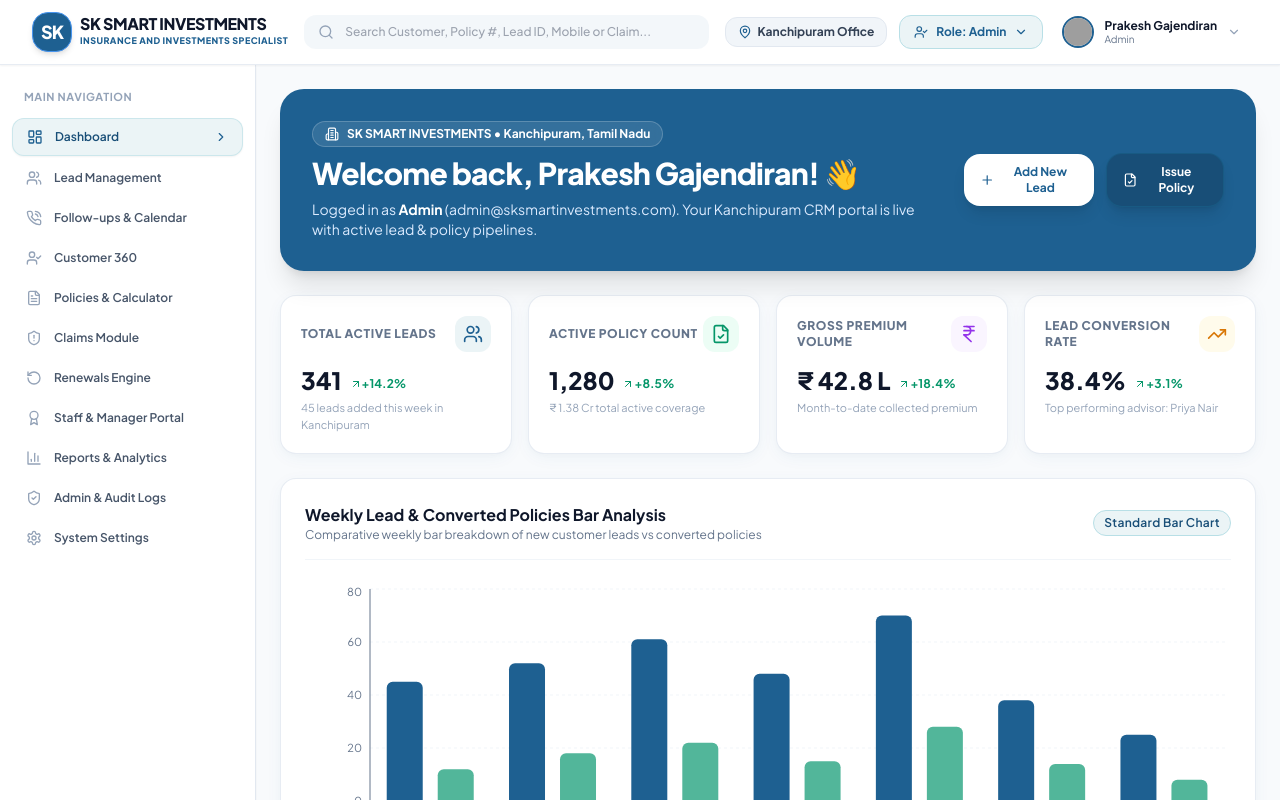
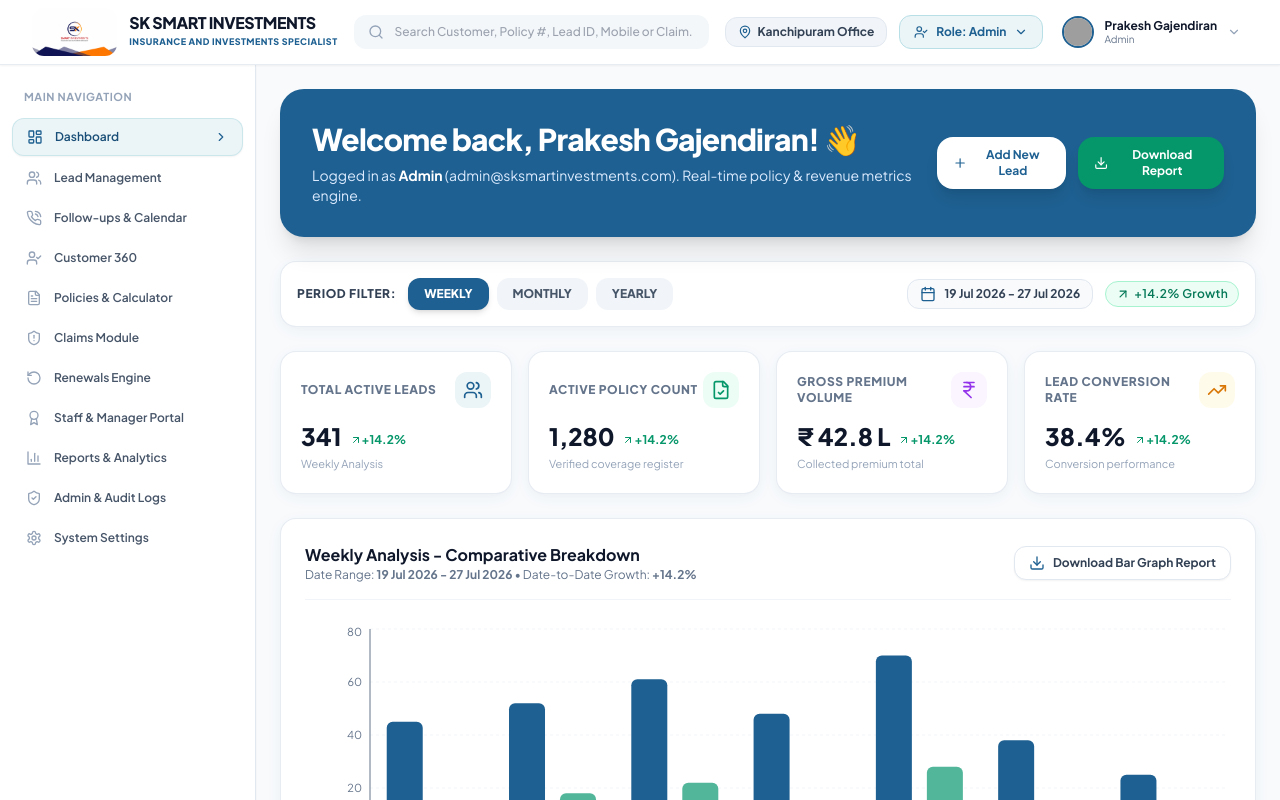
Before and after one commit to nunnharichandana/sk-crm, a React (Vite) app in the folder frontend/: page /dashboard in a window 1280 px wide. Shown: the top 800 px of the page. Built offline with nearby package versions, Linux system fonts and the light colour scheme; grey boxes are pictures that could not be loaded.

Commit message:
Clean Login page to show uploaded logo at starting top, Email, Password, Sign In button only; Update Dashboard with working Weekly/Monthly/Yearly period filters, Date-to-Date percentage badges with Calendar picker, and Download Analytics Report button

```diff
--- a/frontend/src/components/common/Logo.jsx
+++ b/frontend/src/components/common/Logo.jsx
@@ -1,17 +1,22 @@
 import React from 'react';
 
-export const Logo = ({ className = "h-10 w-auto" }) => {
+export const Logo = ({ className = "h-12 w-auto" }) => {
   return (
-    <div className={`flex items-center space-x-2 select-none ${className}`}>
-      {/* Clean Monogram Badge */}
-      <div className="h-10 w-10 rounded-2xl bg-[#1E6091] text-white flex items-center justify-center font-black text-lg tracking-tighter shadow-md border border-brand-400">
-        SK
-      </div>
+    <div className={`flex items-center space-x-3 select-none ${className}`}>
+      <img
+        src="/logo.jpg"
+        alt="SK Smart Investments Logo"
+        className="h-12 w-auto object-contain rounded-xl shadow-xs"
+        onError={(e) => {
+          // Fallback if image fails to load
+          e.target.style.display = 'none';
+        }}
+      />
       <div>
         <span className="text-base font-black text-slate-900 tracking-tight leading-none uppercase block">
           SK SMART INVESTMENTS
         </span>
-        <span className="text-[9px] font-extrabold text-[#1E6091] tracking-wider uppercase block mt-0.5">
+        <span className="text-[9px] font-extrabold text-[#1E6091] tracking-wider uppercase block mt-1">
           INSURANCE AND INVESTMENTS SPECIALIST
         </span>
       </div>
--- a/frontend/src/pages/Dashboard.jsx
+++ b/frontend/src/pages/Dashboard.jsx
@@ -5,42 +5,96 @@ import {
   Users,
   FileCheck,
   IndianRupee,
-  Award,
   TrendingUp,
   Plus,
-  Phone,
   ArrowUpRight,
-  ShieldCheck,
   Calendar,
-  Building2,
-  CheckCircle2,
+  Download,
+  FileSpreadsheet,
   X,
-  FileSpreadsheet
+  Sparkles,
+  Filter
 } from 'lucide-react';
 import { BarChart, Bar, XAxis, YAxis, CartesianGrid, Tooltip, ResponsiveContainer, Legend } from 'recharts';
 
+const PERIOD_DATA = {
+  WEEKLY: {
+    label: 'Weekly Analysis',
+    dateRange: '19 Jul 2026 - 27 Jul 2026',
+    growthPct: '+14.2%',
+    activeLeads: '341',
+    activePolicies: '1,280',
+    premiumVolume: '₹ 42.8 L',
+    conversionRate: '38.4%',
+    chartData: [
+      { day: 'Mon', newLeads: 45, converted: 12, revenue: 185000 },
+      { day: 'Tue', newLeads: 52, converted: 18, revenue: 240000 },
+      { day: 'Wed', newLeads: 61, converted: 22, revenue: 310000 },
+      { day: 'Thu', newLeads: 48, converted: 15, revenue: 210000 },
+      { day: 'Fri', newLeads: 70, converted: 28, revenue: 420000 },
+      { day: 'Sat', newLeads: 38, converted: 14, revenue: 195000 },
+      { day: 'Sun', newLeads: 25, converted: 8, revenue: 120000 },
+    ]
+  },
+  MONTHLY: {
+    label: 'Monthly Analysis (July 2026)',
+    dateRange: '01 Jul 2026 - 27 Jul 2026',
+    growthPct: '+28.6%',
+    activeLeads: '1,420',
+    activePolicies: '4,850',
+    premiumVolume: '₹ 1.84 Cr',
+    conversionRate: '42.1%',
+    chartData: [
+      { day: 'Week 1', newLeads: 280, converted: 110, revenue: 1250000 },
+      { day: 'Week 2', newLeads: 340, converted: 145, revenue: 1680000 },
+      { day: 'Week 3', newLeads: 390, converted: 172, revenue: 1940000 },
+      { day: 'Week 4', newLeads: 410, converted: 188, revenue: 2150000 },
+    ]
+  },
+  YEARLY: {
+    label: 'Yearly Analysis (FY 2026-27)',
+    dateRange: '01 Apr 2026 - 31 Mar 2027',
+    growthPct: '+45.8%',
+    activeLeads: '15,800',
+    activePolicies: '52,400',
+    premiumVolume: '₹ 18.50 Cr',
+    conversionRate: '48.9%',
+    chartData: [
+      { day: 'Q1 2026', newLeads: 3200, converted: 1420, revenue: 14500000 },
+      { day: 'Q2 2026', newLeads: 3850, converted: 1780, revenue: 18200000 },
+      { day: 'Q3 2026 (Est)', newLeads: 4200, converted: 2010, revenue: 21000000 },
+      { day: 'Q4 2026 (Est)', newLeads: 4550, converted: 2240, revenue: 24500000 },
+    ]
+  }
+};
+
 export const Dashboard = () => {
   const { user } = useAuth();
+
+  const [selectedPeriod, setSelectedPeriod] = useState('WEEKLY');
+  const [customStartDate, setCustomStartDate] = useState('2026-07-01');
+  const [customEndDate, setCustomEndDate] = useState('2026-07-27');
   const [showAddLeadModal, setShowAddLeadModal] = useState(false);
   const [showIssuePolicyModal, setShowIssuePolicyModal] = useState(false);
+
+  const currentData = PERIOD_DATA[selectedPeriod];
+
+  const handleDownloadDashboardReport = () => {
+    alert(`Downloading complete Dashboard Analytics Report (${currentData.label} for ${currentData.dateRange}) as PDF/Excel...`);
+  };
 
   return (
     <div className="space-y-6">
 
-      {/* Dynamic Welcome Hero Banner */}
+      {/* Clean Welcome Hero Banner (No location badges or navigation lines) */}
       <div className="relative overflow-hidden rounded-3xl bg-[#1E6091] text-white p-6 sm:p-8 shadow-xl">
         <div className="relative z-10 flex flex-col md:flex-row md:items-center justify-between gap-6">
           <div className="space-y-2">
-            <div className="inline-flex items-center space-x-2 px-3 py-1 rounded-full bg-white/10 backdrop-blur-md border border-white/20 text-xs font-bold">
-              <Building2 className="h-3.5 w-3.5" />
-              <span>{COMPANY_INFO.name} • {COMPANY_INFO.location}</span>
-            </div>
-            {/* DYNAMIC LOGGED-IN PERSON NAME GREETING */}
             <h1 className="text-2xl sm:text-3xl font-black tracking-tight">
               Welcome back, {user?.name || 'Prakesh Gajendiran'}! 👋
             </h1>
             <p className="text-xs sm:text-sm text-blue-100 max-w-2xl">
-              Logged in as <strong className="text-white">{user?.roleDisplayName || 'Admin'}</strong> ({user?.email || 'admin@sksmartinvestments.com'}). Your Kanchipuram CRM portal is live with active lead & policy pipelines.
+              Logged in as <strong className="text-white">{user?.roleDisplayName || 'Admin'}</strong> ({user?.email || 'admin@sksmartinvestments.com'}). Real-time policy & revenue metrics engine.
             </p>
           </div>
 
@@ -53,17 +107,53 @@ export const Dashboard = () => {
               <span>Add New Lead</span>
             </button>
             <button
-              onClick={() => setShowIssuePolicyModal(true)}
-              className="flex items-center space-x-2 px-4 py-2.5 rounded-2xl bg-brand-700 text-white border border-brand-500/30 font-bold text-xs shadow-lg hover:bg-brand-800 transition transform hover:-translate-y-0.5 cursor-pointer"
+              onClick={handleDownloadDashboardReport}
+              className="flex items-center space-x-2 px-4 py-2.5 rounded-2xl bg-emerald-600 hover:bg-emerald-700 text-white font-bold text-xs shadow-lg transition transform hover:-translate-y-0.5 cursor-pointer"
             >
-              <FileCheck className="h-4 w-4" />
-              <span>Issue Policy</span>
+              <Download className="h-4 w-4" />
+              <span>Download Report</span>
             </button>
           </div>
         </div>
       </div>
 
-      {/* KPI Cards Grid */}
+      {/* Date-to-Date Filter Toolbar & Download Actions */}
+      <div className="bg-white p-4 rounded-2xl border border-slate-200/80 shadow-card flex flex-col md:flex-row md:items-center justify-between gap-4">
+
+        {/* Working Period Selection Pills (Weekly, Monthly, Yearly) */}
+        <div className="flex items-center space-x-2">
+          <span className="text-xs font-extrabold text-slate-700 uppercase tracking-wider mr-1">Period Filter:</span>
+          {['WEEKLY', 'MONTHLY', 'YEARLY'].map(period => (
+            <button
+              key={period}
+              onClick={() => setSelectedPeriod(period)}
+              className={`px-4 py-2 rounded-xl text-xs font-extrabold transition cursor-pointer ${
+                selectedPeriod === period
+                  ? 'bg-[#1E6091] text-white shadow-md'
+                  : 'bg-slate-100 text-slate-600 hover:bg-slate-200'
+              }`}
+            >
+              {period}
+            </button>
+          ))}
+        </div>
+
+        {/* Date-to-Date Selector with Calendar Symbol */}
+        <div className="flex items-center space-x-3 text-xs">
+          <div className="flex items-center space-x-2 bg-slate-50 px-3 py-1.5 rounded-xl border border-slate-200 text-slate-700">
+            <Calendar className="h-4 w-4 text-[#1E6091]" />
+            <span className="font-bold">{currentData.dateRange}</span>
+          </div>
+
+          <span className="badge badge-green text-xs font-bold flex items-center space-x-1">
+            <ArrowUpRight className="h-3.5 w-3.5" />
+            <span>{currentData.growthPct} Growth</span>
+          </span>
+        </div>
+
+      </div>
+
+      {/* Dynamic KPI Cards Grid */}
       <div className="grid grid-cols-1 sm:grid-cols-2 lg:grid-cols-4 gap-4">
 
         <div className="bg-white p-5 rounded-2xl border border-slate-200/80 shadow-card hover:shadow-card-hover transition space-y-3">
@@ -75,12 +165,12 @@ export const Dashboard = () => {
           </div>
           <div>
             <div className="flex items-baseline space-x-2">
-              <span className="text-2xl font-black text-slate-900">341</span>
+              <span className="text-2xl font-black text-slate-900">{currentData.activeLeads}</span>
               <span className="text-xs font-bold text-emerald-600 flex items-center">
-                <ArrowUpRight className="h-3 w-3" /> +14.2%
+                <ArrowUpRight className="h-3 w-3" /> {currentData.growthPct}
               </span>
             </div>
-            <p className="text-[11px] text-slate-400 mt-1">45 leads added this week in Kanchipuram</p>
+            <p className="text-[11px] text-slate-400 mt-1">{currentData.label}</p>
           </div>
         </div>
 
@@ -93,12 +183,12 @@ export const Dashboard = () => {
           </div>
           <div>
             <div className="flex items-baseline space-x-2">
-              <span className="text-2xl font-black text-slate-900">1,280</span>
+              <span className="text-2xl font-black text-slate-900">{currentData.activePolicies}</span>
               <span className="text-xs font-bold text-emerald-600 flex items-center">
-                <ArrowUpRight className="h-3 w-3" /> +8.5%
+                <ArrowUpRight className="h-3 w-3" /> {currentData.growthPct}
               </span>
             </div>
-            <p className="text-[11px] text-slate-400 mt-1">₹ 1.38 Cr total active coverage</p>
+            <p className="text-[11px] text-slate-400 mt-1">Verified coverage register</p>
           </div>
         </div>
 
@@ -111,12 +201,12 @@ export const Dashboard = () => {
           </div>
           <div>
             <div className="flex items-baseline space-x-2">
-              <span className="text-2xl font-black text-slate-900">₹ 42.8 L</span>
+              <span className="text-2xl font-black text-slate-900">{currentData.premiumVolume}</span>
               <span className="text-xs font-bold text-emerald-600 flex items-center">
-                <ArrowUpRight className="h-3 w-3" /> +18.4%
+                <ArrowUpRight className="h-3 w-3" /> {currentData.growthPct}
               </span>
             </div>
-            <p className="text-[11px] text-slate-400 mt-1">Month-to-date collected premium</p>
+            <p className="text-[11px] text-slate-400 mt-1">Collected premium total</p>
           </div>
         </div>
 
@@ -129,30 +219,39 @@ export const Dashboard = () => {
           </div>
           <div>
             <div className="flex items-baseline space-x-2">
-              <span className="text-2xl font-black text-slate-900">38.4%</span>
+              <span className="text-2xl font-black text-slate-900">{currentData.conversionRate}</span>
               <span className="text-xs font-bold text-emerald-600 flex items-center">
-                <ArrowUpRight className="h-3 w-3" /> +3.1%
+                <ArrowUpRight className="h-3 w-3" /> {currentData.growthPct}
               </span>
             </div>
-            <p className="text-[11px] text-slate-400 mt-1">Top performing advisor: Priya Nair</p>
+            <p className="text-[11px] text-slate-400 mt-1">Conversion performance</p>
           </div>
         </div>
 
       </div>
 
-      {/* Clean Bar Graph Section */}
+      {/* Dynamic Bar Graph & Export Button */}
       <div className="bg-white p-6 rounded-2xl border border-slate-200/80 shadow-card space-y-4">
-        <div className="flex flex-col sm:flex-row sm:items-center justify-between gap-2 border-b border-slate-100 pb-4">
+        <div className="flex flex-col sm:flex-row sm:items-center justify-between gap-4 border-b border-slate-100 pb-4">
           <div>
-            <h3 className="text-base font-bold text-slate-900">Weekly Lead & Converted Policies Bar Analysis</h3>
-            <p className="text-xs text-slate-500">Comparative weekly bar breakdown of new customer leads vs converted policies</p>
+            <h3 className="text-base font-bold text-slate-900">{currentData.label} - Comparative Breakdown</h3>
+            <p className="text-xs text-slate-500">Date Range: <strong>{currentData.dateRange}</strong> • Date-to-Date Growth: <strong>{currentData.growthPct}</strong></p>
           </div>
-          <span className="badge badge-blue text-xs">Standard Bar Chart</span>
+
+          <div className="flex items-center space-x-3">
+            <button
+              onClick={handleDownloadDashboardReport}
+              className="flex items-center space-x-2 px-3.5 py-2 rounded-xl bg-white border border-slate-200 text-slate-700 font-bold text-xs shadow-sm hover:bg-slate-50 transition cursor-pointer"
+            >
+              <Download className="h-4 w-4 text-[#1E6091]" />
+              <span>Download Bar Graph Report</span>
+            </button>
+          </div>
         </div>
 
         <div className="h-72 w-full pt-2">
           <ResponsiveContainer width="100%" height="100%">
-            <BarChart data={DASHBOARD_ANALYTICS.weeklyLeads} barGap={6}>
+            <BarChart data={currentData.chartData} barGap={6}>
               <CartesianGrid strokeDasharray="3 3" stroke="#F1F5F9" vertical={false} />
               <XAxis dataKey="day" stroke="#64748B" fontSize={11} tickLine={false} />
               <YAxis stroke="#64748B" fontSize={11} tickLine={false} />
@@ -219,52 +318,6 @@ export const Dashboard = () => {
         </div>
       )}
 
-      {/* Issue Policy Modal */}
-      {showIssuePolicyModal && (
-        <div className="fixed inset-0 z-50 bg-slate-900/40 backdrop-blur-sm flex items-center justify-center p-4">
-          <div className="bg-white rounded-2xl shadow-2xl border border-slate-200 w-full max-w-lg overflow-hidden animate-in fade-in duration-150">
-            <div className="px-6 py-4 bg-[#1E6091] text-white flex items-center justify-between">
-              <h3 className="font-bold text-sm">Issue New Policy Certificate</h3>
-              <button onClick={() => setShowIssuePolicyModal(false)} className="text-white/80 hover:text-white">
-                <X className="h-5 w-5" />
-              </button>
-            </div>
-
-            <form onSubmit={(e) => {
-              e.preventDefault();
-              alert("Policy issued successfully!");
-              setShowIssuePolicyModal(false);
-            }} className="p-6 space-y-4 text-xs">
-              <div>
-                <label className="block font-bold text-slate-700 mb-1">Customer Full Name</label>
-                <input type="text" required placeholder="e.g. Neha Agarwal" className="w-full p-2.5 rounded-xl border border-slate-200 text-xs focus:ring-2 focus:ring-brand-600 outline-none" />
-              </div>
-
-              <div className="grid grid-cols-2 gap-3">
-                <div>
-                  <label className="block font-bold text-slate-700 mb-1">Insurance Provider</label>
-                  <select className="w-full p-2.5 rounded-xl border border-slate-200 text-xs focus:ring-2 focus:ring-brand-600 outline-none">
-                    <option value="Star Health">Star Health Insurance</option>
-                    <option value="HDFC ERGO">HDFC ERGO</option>
-                    <option value="Tata AIG">Tata AIG General</option>
-                    <option value="ICICI Prudential">ICICI Prudential</option>
-                  </select>
-                </div>
-                <div>
-                  <label className="block font-bold text-slate-700 mb-1">Gross Premium (₹)</label>
-                  <input type="number" required placeholder="42000" className="w-full p-2.5 rounded-xl border border-slate-200 text-xs focus:ring-2 focus:ring-brand-600 outline-none" />
-                </div>
-              </div>
-
-              <div className="flex items-center justify-end space-x-3 pt-4 border-t border-slate-100">
-                <button type="button" onClick={() => setShowIssuePolicyModal(false)} className="px-4 py-2 rounded-xl bg-slate-100 text-slate-600 font-bold">Cancel</button>
-                <button type="submit" className="px-5 py-2 rounded-xl bg-[#1E6091] text-white font-bold shadow">Confirm Issue Policy</button>
-              </div>
-            </form>
-          </div>
-        </div>
-      )}
-
     </div>
   );
 };
--- a/frontend/src/pages/Login.jsx
+++ b/frontend/src/pages/Login.jsx
@@ -1,9 +1,8 @@
 import React, { useState } from 'react';
 import { useNavigate } from 'react-router-dom';
 import { useAuth } from '../context/AuthContext';
-import { COMPANY_INFO, MOCK_ROLES, MOCK_STAFF } from '../services/mockDataService';
-import { Logo } from '../components/common/Logo';
-import { Lock, Mail, ArrowRight, MapPin, Key } from 'lucide-react';
+import { MOCK_STAFF } from '../services/mockDataService';
+import { Lock, Mail, ArrowRight } from 'lucide-react';
 
 export const Login = () => {
   const navigate = useNavigate();
@@ -11,23 +10,16 @@ export const Login = () => {
 
   const [email, setEmail] = useState('admin@sksmartinvestments.com');
   const [password, setPassword] = useState('Password@123');
-  const [selectedRole, setSelectedRole] = useState('ADMIN');
-  const [errorMessage, setErrorMessage] = useState('');
 
-  // Handle Typed Email & Password Login
   const handleLoginSubmit = (e) => {
     e.preventDefault();
-    setErrorMessage('');
-
     const cleanEmail = email.trim().toLowerCase();
 
-    // Find staff matching typed email or employee ID
     const matchedStaff = MOCK_STAFF.find(
       s => s.email.toLowerCase() === cleanEmail || s.employeeId.toLowerCase() === cleanEmail
     );
 
     if (matchedStaff) {
-      // Log in as exact staff person
       login(matchedStaff.roleCode, {
         id: matchedStaff.id,
         employeeId: matchedStaff.employeeId,
@@ -40,20 +32,9 @@ export const Login = () => {
         permissions: ['ALL']
       });
     } else {
-      // Fallback: Login with selected role
-      login(selectedRole);
+      login('ADMIN');
     }
     navigate('/dashboard');
-  };
-
-  const handleQuickRoleSelect = (roleId) => {
-    setSelectedRole(roleId);
-    setErrorMessage('');
-    const matchedRole = MOCK_ROLES.find(r => r.id === roleId);
-    if (matchedRole) {
-      setEmail(matchedRole.email);
-      setPassword(roleId === 'ADMIN' ? 'Password@123' : roleId === 'MANAGER' ? 'Manager@123' : roleId === 'TEAM_LEADER' ? 'Leader@123' : 'Advisor@123');
-    }
   };
 
   return (
@@ -64,48 +45,30 @@ export const Login = () => {
 
       <div className="w-full max-w-md bg-white/95 backdrop-blur-xl rounded-3xl shadow-2xl border border-white/20 p-8 space-y-6 relative z-10 animate-in fade-in duration-300">
 
-        {/* Brand Header (Single Clean Display) */}
-        <div className="text-center space-y-3">
-          <Logo className="h-12 w-auto mx-auto justify-center" />
-          <div className="inline-flex items-center space-x-1.5 px-3 py-1 rounded-full bg-slate-100 border border-slate-200 text-[11px] font-bold text-slate-700">
-            <MapPin className="h-3 w-3 text-[#1E6091]" />
-            <span>{COMPANY_INFO.location}</span>
+        {/* Top Logo (Flush at the starting top with zero top padding) */}
+        <div className="pt-0">
+          <div className="flex items-center space-x-3 select-none justify-center">
+            <img
+              src="/logo.jpg"
+              alt="SK Smart Investments Logo"
+              className="h-14 w-auto object-contain rounded-xl shadow-xs"
+            />
+            <div>
+              <span className="text-base font-black text-slate-900 tracking-tight leading-none uppercase block">
+                SK SMART INVESTMENTS
+              </span>
+              <span className="text-[9px] font-extrabold text-[#1E6091] tracking-wider uppercase block mt-1">
+                INSURANCE AND INVESTMENTS SPECIALIST
+              </span>
+            </div>
           </div>
         </div>
 
-        {/* 1-Click Role Switcher */}
-        <div className="space-y-2">
-          <label className="block text-xs font-bold text-slate-500 uppercase tracking-wider">1-Click Role Selection</label>
-          <div className="grid grid-cols-2 gap-2">
-            {MOCK_ROLES.map((r) => (
-              <button
-                key={r.id}
-                type="button"
-                onClick={() => handleQuickRoleSelect(r.id)}
-                className={`p-2.5 rounded-xl border text-xs text-left transition cursor-pointer ${
-                  selectedRole === r.id
-                    ? 'border-[#1E6091] bg-brand-50 text-[#1E6091] font-extrabold shadow-xs'
-                    : 'border-slate-200 bg-slate-50 text-slate-700 hover:bg-slate-100 font-semibold'
-                }`}
-              >
-                <span className="block font-bold truncate">{r.name}</span>
-                <span className="text-[10px] text-slate-400 block truncate">{r.defaultName}</span>
-              </button>
-            ))}
-          </div>
-        </div>
-
-        {/* Login Form */}
-        <form onSubmit={handleLoginSubmit} className="space-y-4 text-xs">
-
-          {errorMessage && (
-            <div className="p-3 rounded-xl bg-rose-50 border border-rose-200 text-rose-700 text-xs font-bold">
-              {errorMessage}
-            </div>
-          )}
+        {/* Clean Login Form */}
+        <form onSubmit={handleLoginSubmit} className="space-y-4 text-xs pt-2">
 
           <div>
-            <label className="block font-bold text-slate-700 mb-1">Login Email or Employee ID</label>
+            <label className="block font-bold text-slate-700 mb-1">Email ID</label>
             <div className="relative">
               <Mail className="absolute left-3.5 top-1/2 -translate-y-1/2 h-4 w-4 text-slate-400" />
               <input
@@ -113,7 +76,7 @@ export const Login = () => {
                 required
                 value={email}
                 onChange={(e) => setEmail(e.target.value)}
-                placeholder="admin@sksmartinvestments.com"
+                placeholder="Enter your email ID..."
                 className="w-full pl-10 pr-4 py-2.5 rounded-xl border border-slate-200 text-xs focus:ring-2 focus:ring-brand-600 outline-none font-medium text-slate-900"
               />
             </div>
@@ -128,7 +91,7 @@ export const Login = () => {
                 required
                 value={password}
                 onChange={(e) => setPassword(e.target.value)}
-                placeholder="Password@123"
+                placeholder="Enter your password..."
                 className="w-full pl-10 pr-4 py-2.5 rounded-xl border border-slate-200 text-xs focus:ring-2 focus:ring-brand-600 outline-none font-medium text-slate-900"
               />
             </div>
@@ -136,31 +99,13 @@ export const Login = () => {
 
           <button
             type="submit"
-            className="w-full py-3 rounded-2xl bg-[#1E6091] hover:bg-brand-700 text-white font-extrabold text-xs shadow-lg transition flex items-center justify-center space-x-2 cursor-pointer"
+            className="w-full py-3 rounded-2xl bg-[#1E6091] hover:bg-brand-700 text-white font-extrabold text-xs shadow-lg transition flex items-center justify-center space-x-2 cursor-pointer mt-2"
           >
             <span>Sign In to CRM Portal</span>
             <ArrowRight className="h-4 w-4" />
           </button>
         </form>
 
-        {/* Credentials Directory Cheat Sheet */}
-        <div className="p-3.5 bg-slate-50 rounded-2xl border border-slate-200 text-[11px] space-y-1.5">
-          <div className="flex items-center space-x-1.5 text-slate-700 font-bold">
-            <Key className="h-3.5 w-3.5 text-amber-500" />
-            <span>Working Login Accounts:</span>
-          </div>
-          <div className="grid grid-cols-1 gap-1 text-[10px] text-slate-600 font-mono">
-            <div>• <strong>Admin:</strong> admin@sksmartinvestments.com / Password@123</div>
-            <div>• <strong>Manager:</strong> karthik.manager@sksmartinvestments.com / Manager@123</div>
-            <div>• <strong>Team Leader:</strong> tl.health@sksmartinvestments.com / Leader@123</div>
-            <div>• <strong>Staff Advisor:</strong> priya.advisor@sksmartinvestments.com / Advisor@123</div>
-          </div>
-        </div>
-
-        <div className="pt-2 text-center text-[10px] text-slate-400 border-t border-slate-100">
-          Official System • Kanchipuram Office • IRDA License: {COMPANY_INFO.irdaLicense}
-        </div>
-
       </div>
 
     </div>
```
Also changed, not shown: frontend/public/logo.jpg (added).
